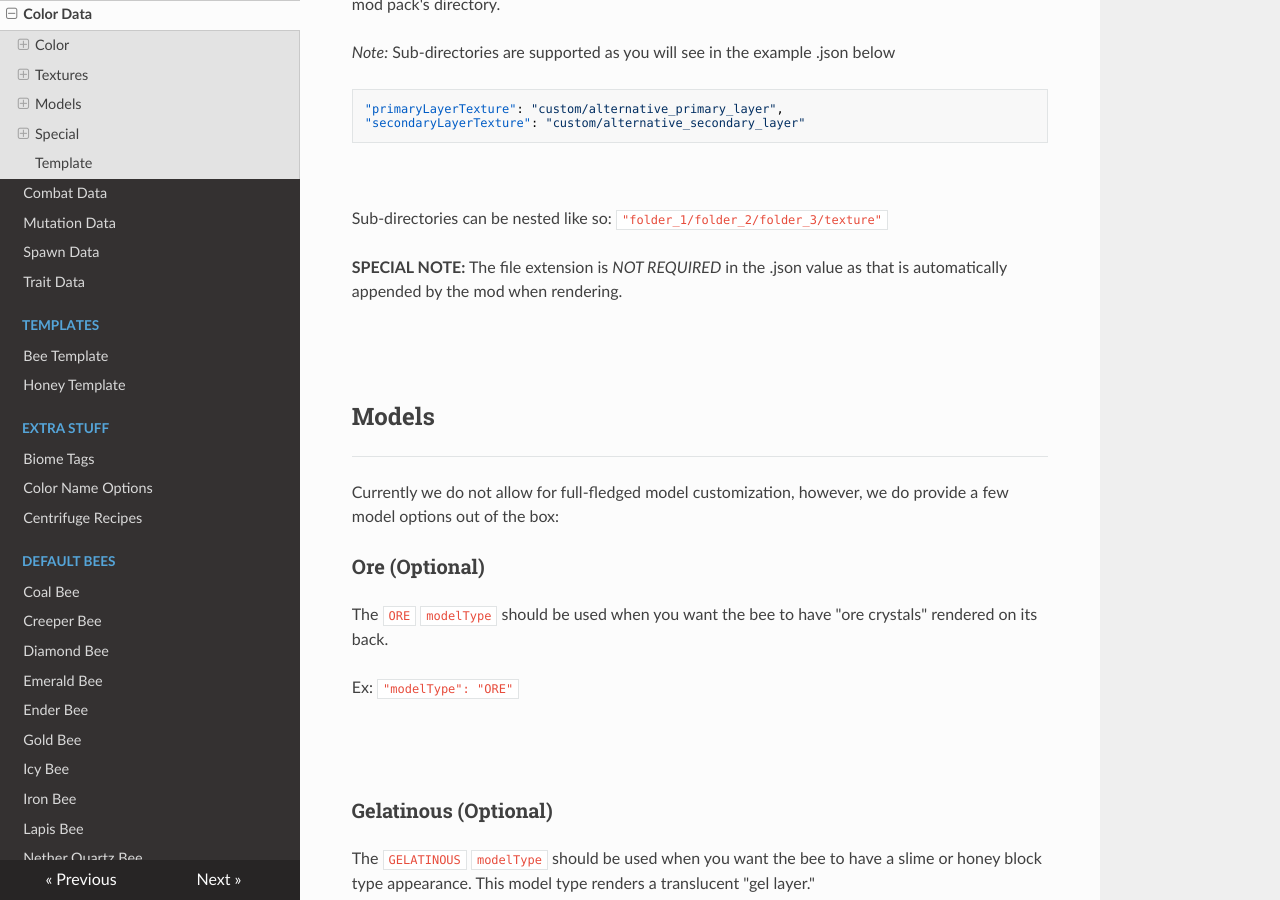
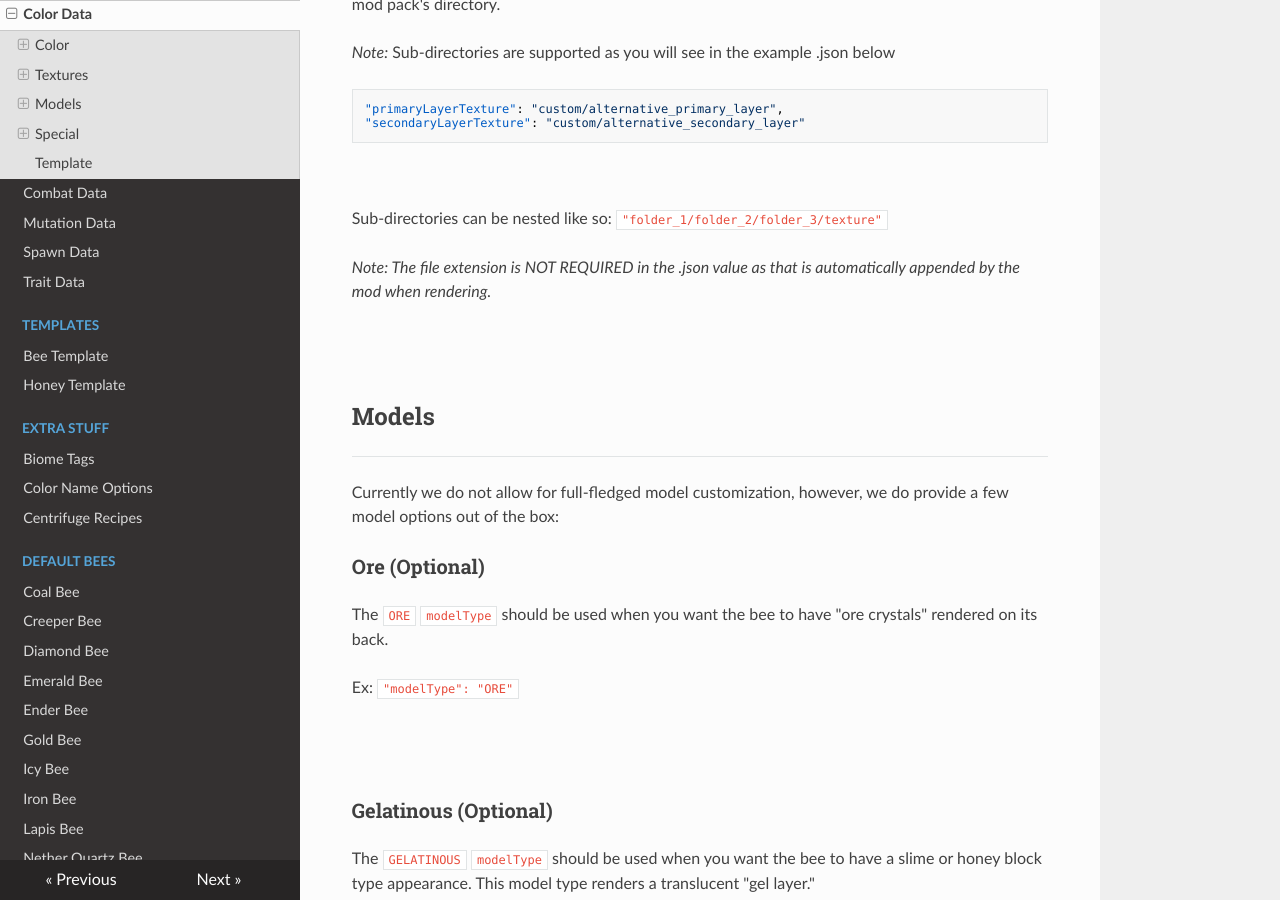
Before and after one commit to Team-Resourceful/ResourcefulBeesDocs, an MkDocs documentation site: the page built from docs/bee_data/color_data.md, in a window 1280 px wide and 900 px high, scrolled down 2010 px. Built offline with MkDocs 1.6.1, drawn with Linux system fonts in a browser that asks for light colours; nearby versions of some CDN libraries.

Commit message:
docs/bee_data/color_data.md updated from https://stackedit.io/

```diff
--- a/docs/bee_data/color_data.md
+++ b/docs/bee_data/color_data.md
@@ -69,7 +69,7 @@ The primary and secondary layer textures are the textures used for coloring the
 
 Sub-directories can be nested like so: `"folder_1/folder_2/folder_3/texture"`
 
-**SPECIAL NOTE:** The file extension is *NOT REQUIRED* in the .json value as that is automatically appended by the mod when rendering.
+_Note: The file extension is *NOT REQUIRED* in the .json value as that is automatically appended by the mod when rendering._
 
 <br>
 <br>
```
Also changed, not shown: other parts of docs/bee_data/color_data.md (+1 -1 lines).
